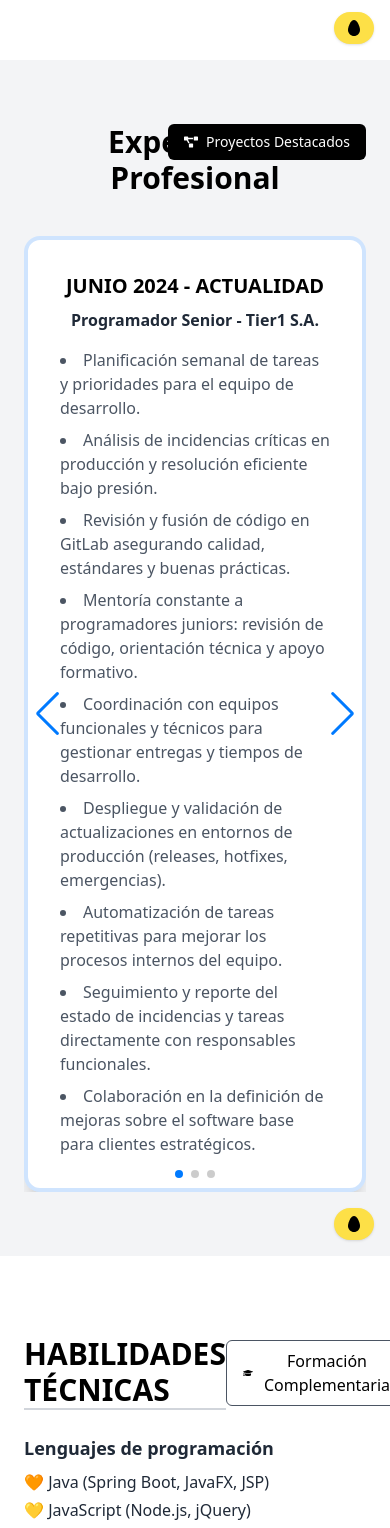
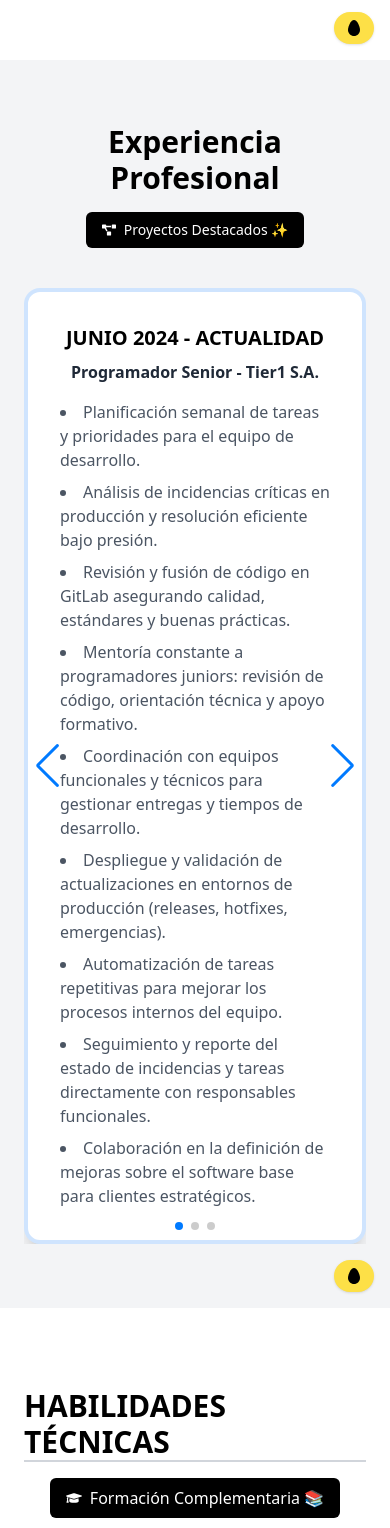
Before and after one commit to JppAvila/CVreact, a React (Vite) app: page / in a window 390 px wide. Shown: the part 1680-3208 px from the top of the page. Built offline with nearby package versions, Linux system fonts and the light colour scheme.

Commit message:
Fix mobile layout for project and training buttons

```diff
--- a/src/components/Experience.jsx
+++ b/src/components/Experience.jsx
@@ -56,15 +56,15 @@ export default function ExperienceSlider() {
 
   return (
     <section className="bg-gray-100 py-16 px-6 relative">
-      <div className="max-w-5xl mx-auto relative">
-        <div className="flex justify-between items-center mb-10">
-          <h2 className="text-3xl font-bold text-center w-full">Experiencia Profesional</h2>
+      <div className="max-w-5xl mx-auto">
+        <div className="flex flex-col md:flex-row md:justify-between md:items-center gap-4 mb-10">
+          <h2 className="text-3xl font-bold text-center md:text-left w-full">Experiencia Profesional</h2>
           <button
             onClick={() => setShowProjects(true)}
-            className="absolute right-0 top-0 bg-black text-white px-4 py-2 rounded-md text-sm flex items-center gap-2 hover:bg-gray-800 transition"
+            className="bg-black text-white px-4 py-2 rounded-md text-sm flex items-center gap-2 hover:bg-gray-800 transition self-center md:self-auto"
           >
             <FaProjectDiagram />
-            Proyectos Destacados
+            Proyectos Destacados ✨
           </button>
         </div>
 
--- a/src/components/Skills.jsx
+++ b/src/components/Skills.jsx
@@ -9,16 +9,16 @@ export default function SkillsSection() {
   return (
     <section className="relative bg-white py-20 px-6">
       <div className="max-w-6xl mx-auto">
-        <div className="flex items-center justify-between mb-6">
+        <div className="mb-6 flex flex-col md:flex-row md:items-center md:justify-between gap-4">
           <h2 className="text-3xl font-bold border-b-2 border-gray-300 inline-block">
             HABILIDADES TÉCNICAS
           </h2>
           <button
             onClick={() => setShowFormacion(true)}
-            className="border border-gray-600 px-4 py-2 rounded-md flex items-center gap-2 hover:scale-105 transition"
+            className="bg-black text-white px-4 py-2 rounded-md flex items-center gap-2 hover:bg-gray-800 transition self-center md:self-auto"
           >
             <FaGraduationCap />
-            Formación Complementaria
+            Formación Complementaria 📚
           </button>
         </div>
 
```
